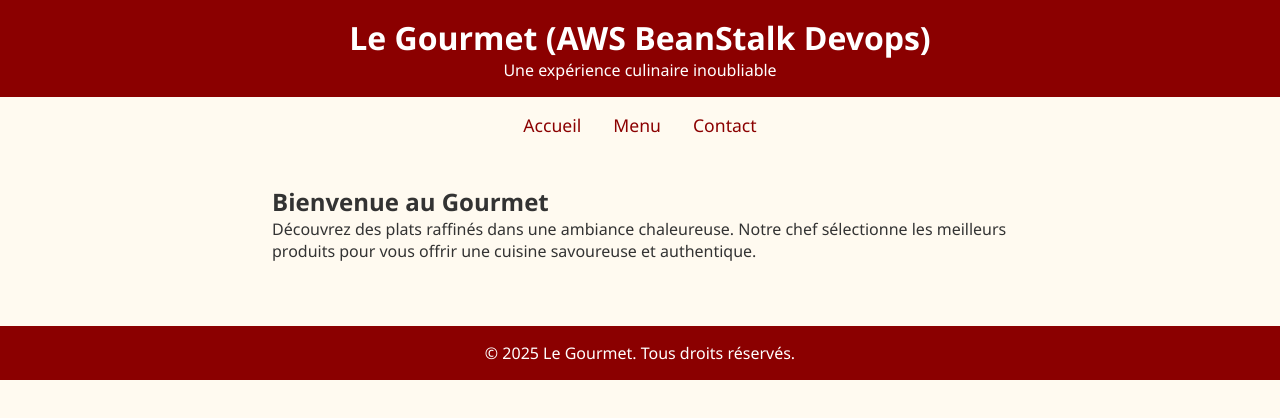
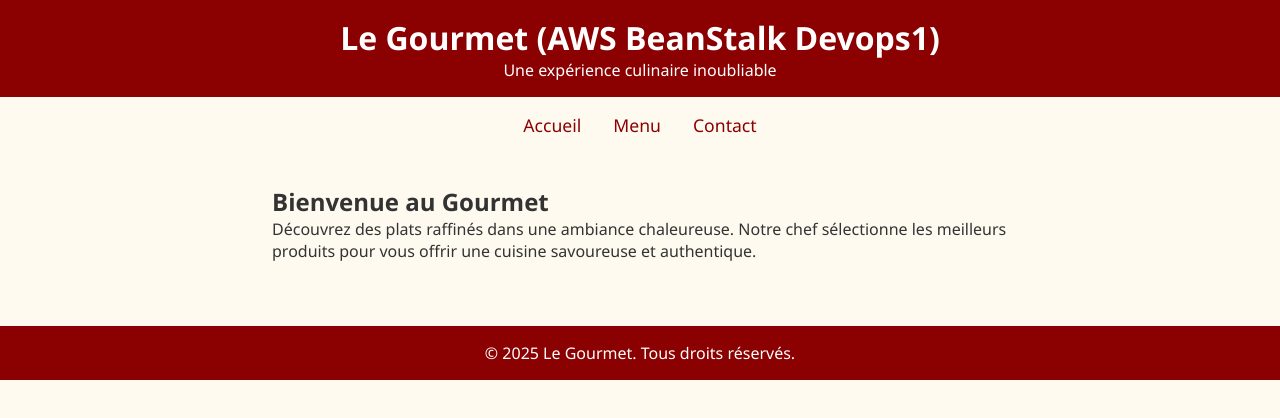
Before and after one commit to olinogit/AWS-Beanstalk-NodeApp, a website: page front/index.html in a window 1280 px wide. Drawn offline with Linux system fonts and the light colour scheme.

Commit message:
update index.html

```diff
--- a/front/index.html
+++ b/front/index.html
@@ -87,7 +87,7 @@
 <body>
 
   <header>
-    <h1>Le Gourmet (AWS BeanStalk Devops) </h1>
+    <h1>Le Gourmet (AWS BeanStalk Devops1) </h1>
     <p>Une expérience culinaire inoubliable</p>
   </header>
 
```
